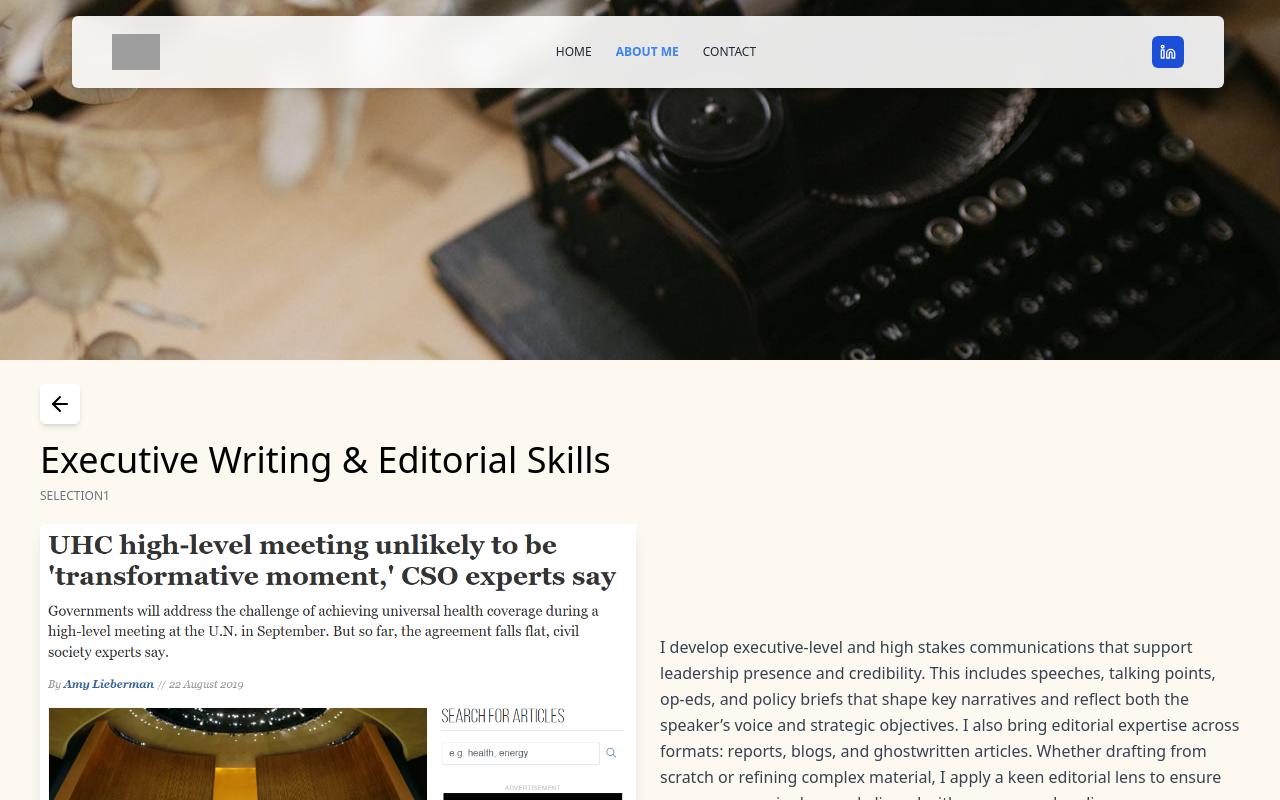
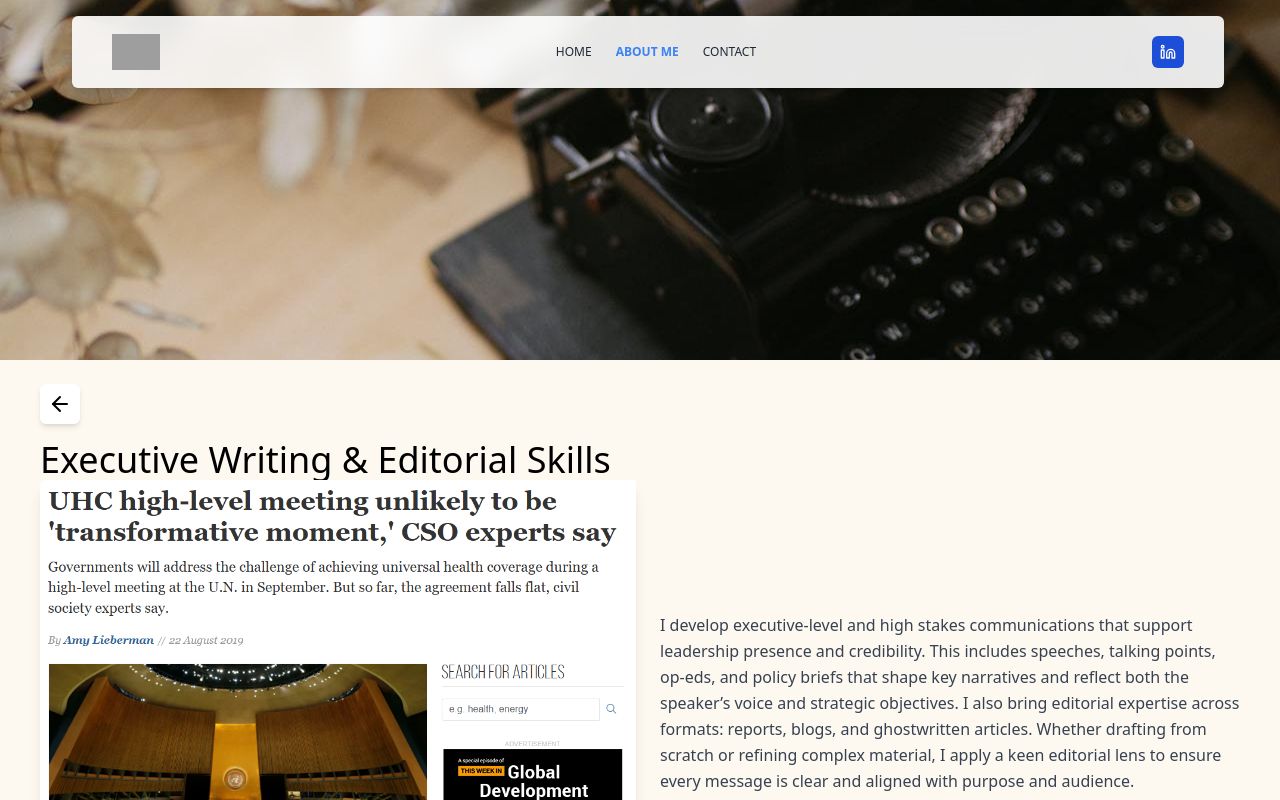
Before and after one commit to LNkholise/portfolio_rmabejane, a React (Create React App) app: page /selected-works/selection1 in a window 1280 px wide. Shown: the top 800 px of the page. Built offline with nearby package versions, Linux system fonts and the light colour scheme; grey boxes are pictures that could not be loaded.

Commit message:
Update WorksDetail.jsx

```diff
--- a/src/pages/WorksDetail.jsx
+++ b/src/pages/WorksDetail.jsx
@@ -21,7 +21,6 @@ function Details() {
         <div>
           <ArrowLeft className="cursor-pointer bg-white p-2 rounded-md shadow-md w-10 h-10" onClick={() => window.history.back()} />
           <h1 className="text-2xl md:text-4xl font-medium mt-4">{work.title}</h1>
-          <p className="text-xs font-light uppercase text-gray-500 mb-5 mt-2">{work.selection}</p>
           <img src={`/${work.selection}/${work.img1}`} alt="Selected Work" className="w-full h-auto rounded-l-md shadow-lg mb-4" />
           <p className="text-xs text-gray-700 leading-relaxed font-semibold ml-4">{work.caption}</p>
         </div>
```
